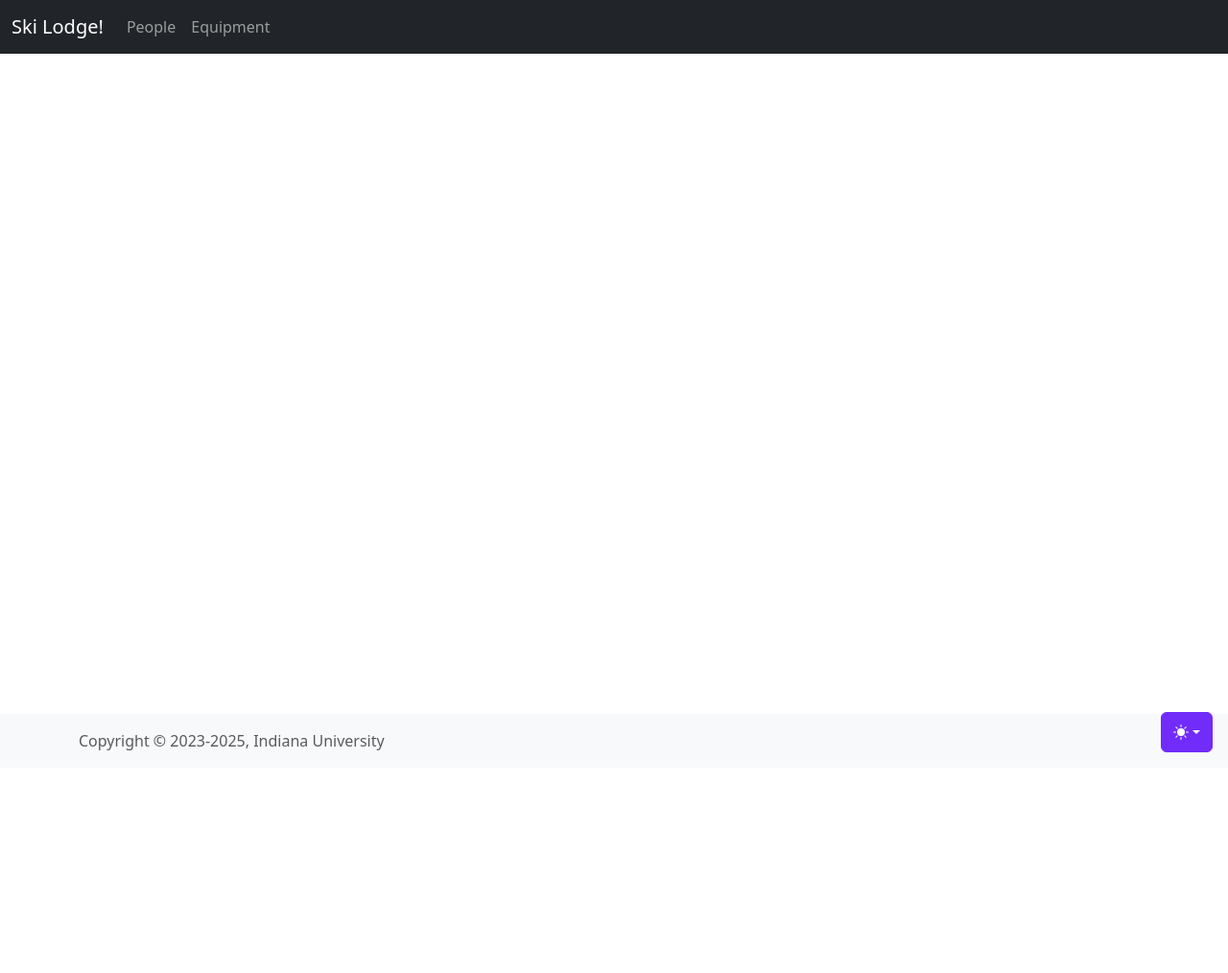
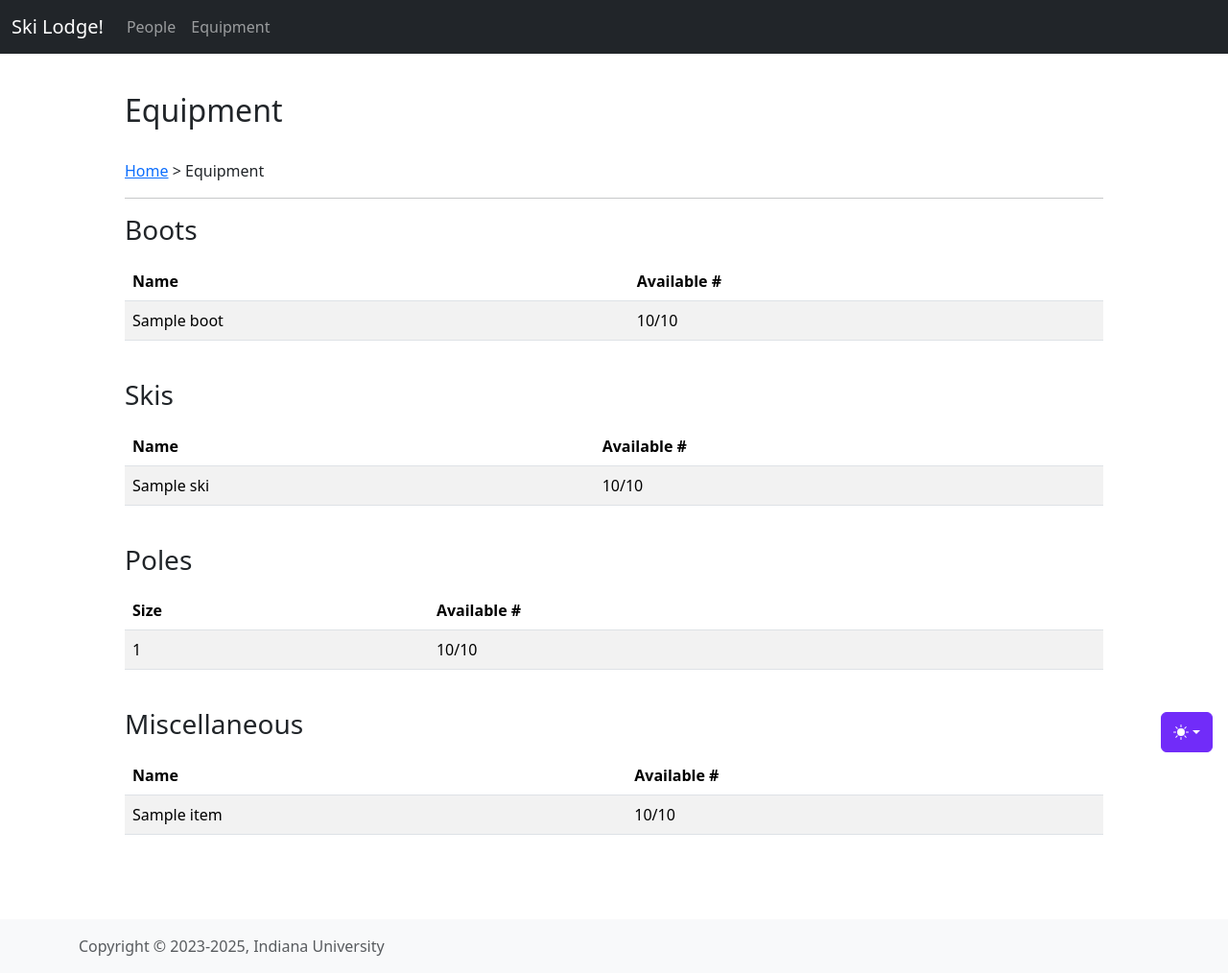
Before and after one commit to matthew-mills182/ski-lodge, a Flask app: template flaskapp/templates/equipment.html in a window 1280 px wide. Shown: the whole page at 96% size. Before the commit the page ends 784 px from the top, so only its background shows below. Run offline with Flask 2, Linux system fonts and the light colour scheme; the template is opened without the code that fills it: most values are stand-ins (such as "Sample title", 1, 10 or a date in 2020).

Commit message:
got equipment data displaying on page, need to fix csvs

```diff
--- a/flaskapp/app.py
+++ b/flaskapp/app.py
@@ -12,7 +12,7 @@ def load_people():
         return list(reader)
 
 def load_miscellaneous():
-    with open("miscellaneous.csv", "r") as csvf:
+    with open("misc.csv", "r") as csvf:
         reader = csv.DictReader(csvf)
         return list(reader)
 
--- a/flaskapp/templates/equipment.html
+++ b/flaskapp/templates/equipment.html
@@ -3,5 +3,86 @@
 {% block title %}Equipment{% endblock %}
 
 {% block content %}
+<h2>Equipment</h2>
+<br>
+<p><a href="{{ url_for('render_index') }}">Home</a> > Equipment</p>
+<hr>
+
+<h3>Boots</h3>
+<table class="table table-striped mt-3">
+    <thead>
+        <tr>
+            <th>Name</th>
+            <th>Available #</th>
+        </tr>
+    </thead>
+    <tbody>
+        {% for boot in boots %}
+        <tr>
+            <td>{{ boot.name }}</td>
+            <td>{{ boot.quantity }}/{{ boot.max_quantity }}</td>
+        </tr>
+        {% endfor %}
+    </tbody>
+</table>
+<br>
+
+<h3>Skis</h3>
+<table class="table table-striped mt-3">
+    <thead>
+        <tr>
+            <th>Name</th>
+            <th>Available #</th>
+        </tr>
+    </thead>
+    <tbody>
+        {% for ski in skis %}
+        <tr>
+            <td>{{ ski.name }}</td>
+            <td>{{ ski.quantity }}/{{ ski.max_quantity }}</td>
+        </tr>
+        {% endfor %}
+    </tbody>
+</table>
+<br>
+
+<h3>Poles</h3>
+<table class="table table-striped mt-3">
+    <thead>
+        <tr>
+            <th>Size</th>
+            <th>Available #</th>
+        </tr>
+    </thead>
+    <tbody>
+        {% for pole in poles %}
+        <tr>
+            <td>{{ pole.Size }}</td>
+            <td>{{ pole.quantity }}/{{ pole.max_quantity }}</td>
+        </tr>
+        {% endfor %}
+    </tbody>
+</table>
+<br>
+
+<h3>Miscellaneous</h3>
+<table class="table table-striped mt-3">
+    <thead>
+        <tr>
+            <th>Name</th>
+            <th>Available #</th>
+        </tr>
+    </thead>
+    <tbody>
+        {% for item in miscellaneous %}
+        <tr>
+            <td>{{ item.name }}</td>
+            <td>{{ item.quantity }}/{{ item.max_quantity }}</td>
+        </tr>
+        {% endfor %}
+    </tbody>
+</table>
+<br>
+
 
 {%endblock%}
```
Also changed, not shown: poles.csv (+9 -9 lines).
